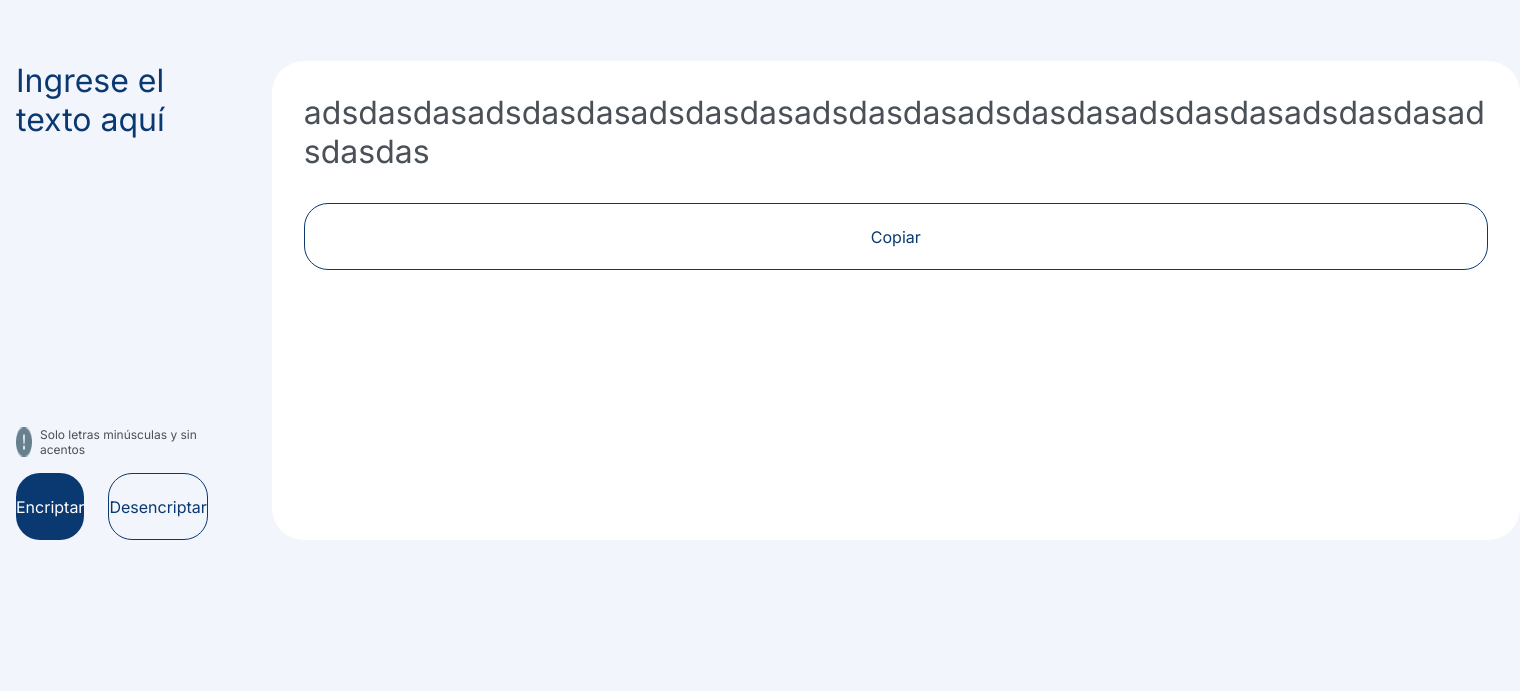
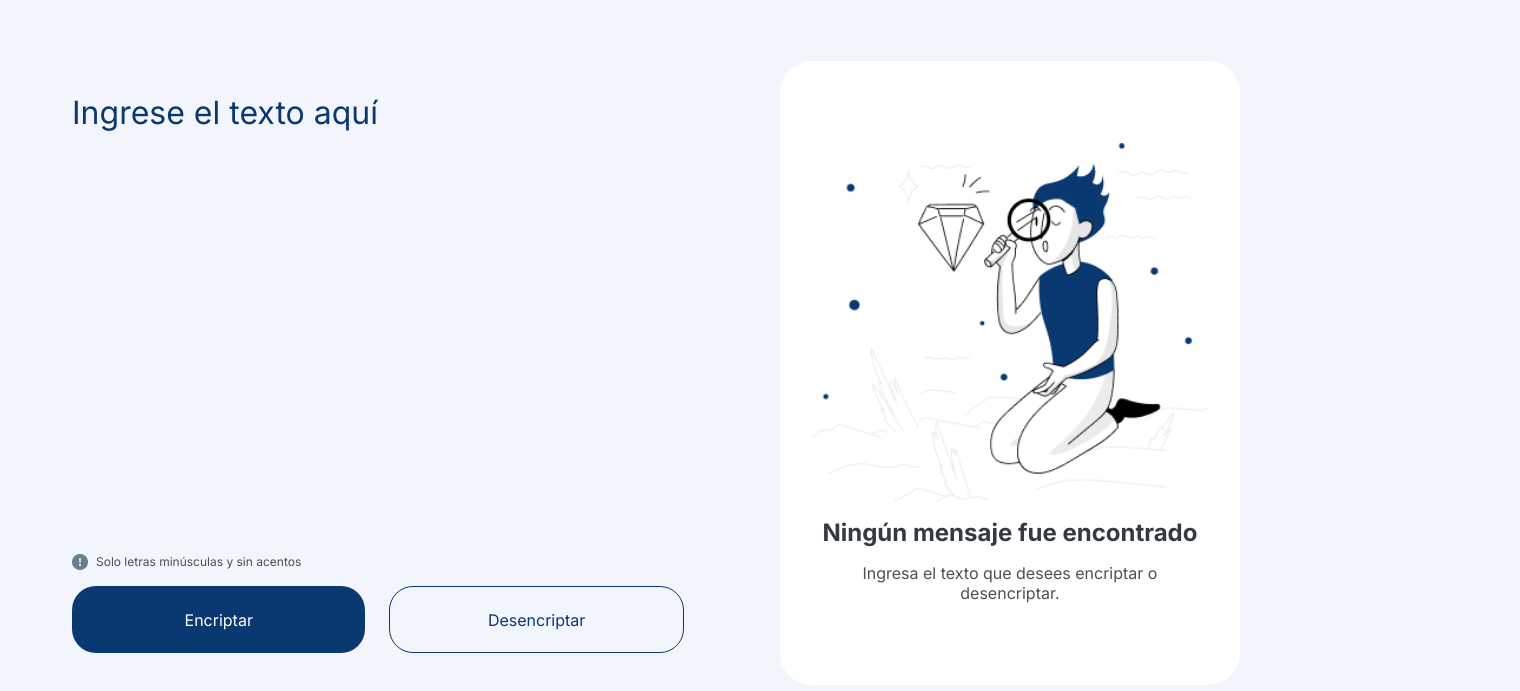
Before and after one commit to JhonOrr/encriptador-texto, a plain HTML site: page index.html in a window 1280 px wide. Shown: the part 75-766 px from the top of the page, 1520 px wide, since content can reach past the window. Drawn offline with Linux system fonts and the light colour scheme.

Commit message:
finish style

```diff
--- a/index.html
+++ b/index.html
@@ -12,29 +12,33 @@
     </header>
     <main>
       <section class="first-section">
-        <div class="text" contenteditable="true">Ingrese el texto aquí</div>
-        <div class="advertencia">
-          <img src="images/exclamation-icon.png" />
-          <p>Solo letras minúsculas y sin acentos</p>
-        </div>
+
+          <div class="text" contenteditable="true">Ingrese el texto aquí</div>
+          <div class="advertencia">
+            <img src="images/exclamation-icon.png" />
+            <p>Solo letras minúsculas y sin acentos</p>
+          </div>
+
+
         <div class="botones">
           <div class="boton-encriptar">Encriptar</div>
           <div class="boton-desencriptar">Desencriptar</div>
         </div>
       </section>
-      <!-- <section class="second-section">
+      <section class="second-section">
+        <img src="images/Muñeco.png" class="error-image"/>
         <p class="error-title">Ningún mensaje fue encontrado</p>
         <p class="error-details">
           Ingresa el texto que desees encriptar o desencriptar.
         </p>
-      </section> -->
-
+      </section>
+<!--
       <section class="third-section">
         <p class="texto-encriptado">
-          adsdasdasadsdasdasadsdasdasadsdasdasadsdasdasadsdasdasadsdasdasadsdasdas
+          texto encriptado
         </p>
         <div class="boton-copiar">Copiar</div>
-      </section>
+      </section> -->
     </main>
   </body>
 </html>
--- a/style.css
+++ b/style.css
@@ -6,11 +6,16 @@
     box-sizing: border-box;
 
 }
+html{
+    height: 100%;
+}
 body{
     background-color: #F3F5FC;
     font-family: "Inter", sans-serif;
+    display: flex;
+    flex-direction: column;
+    min-height: 100%;
 }
-
 header{
     height: 96px;
     display: flex;
@@ -20,8 +25,11 @@ header{
 main{
     display: flex;
     flex-direction: column;
-    padding: 40px 16px;
+    padding: 40px 16px; /*padding: 40px*/
     gap: 64px;
+    width: 100%;
+    height: auto;
+    flex: 1 0 auto;
 }
 
 .first-section{
@@ -83,6 +91,7 @@ main{
     flex-direction: column;
     gap: 16px;
     text-align: center;
+    justify-content: center;
 }
 
 .error-title{
@@ -95,10 +104,11 @@ main{
     font-size: 16px;
     color: #495057;
 }
-
+.error-image{
+    display: none;
+}
 .third-section{
-    background-color: #fff;
-    width: 100%;
+    background-color: #66bd3e;
     color: #495057;
     font-size: 32px;
     border-radius: 32px;
@@ -109,7 +119,6 @@ main{
 }
 
 .texto-encriptado{
-    max-width: 100%;
     font-size: 32px;
     overflow-wrap: break-word;
 }
@@ -134,5 +143,25 @@ main{
 @media screen and (min-width: 1024px){
     main{
         flex-direction: row;
+        justify-content: center;
+        padding: 40px;
+    }
+    .first-section{
+        width: 680px;
+        justify-content: space-between;
+        padding: 32px;
+
+    }
+    .third-section{
+        justify-content: space-between;
+        width: 400px;
+        min-height: 100px;
+    }
+    .text{
+        min-height: auto;
+        flex: 1 0 auto;
+    }
+    .error-image{
+        display: block;
     }
 }
```
Also changed, not shown: images/Muñeco.png (added).
